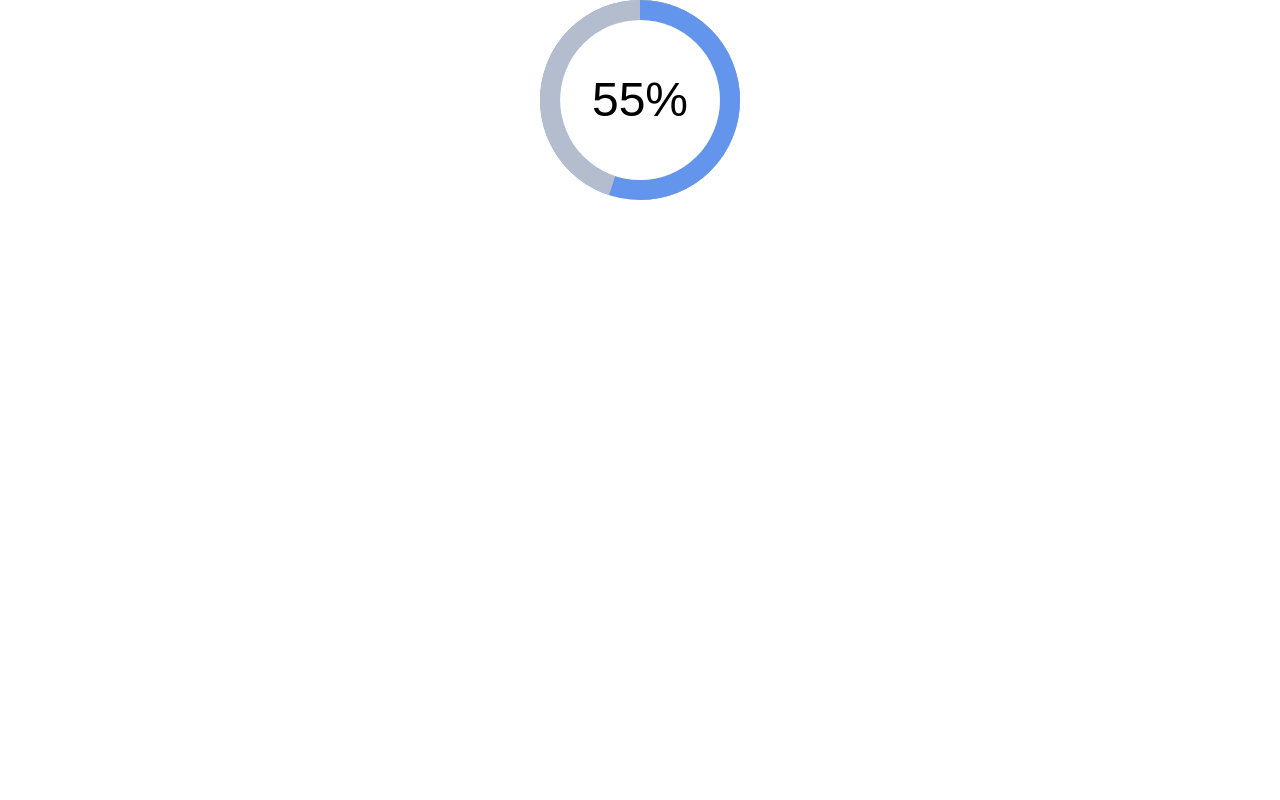
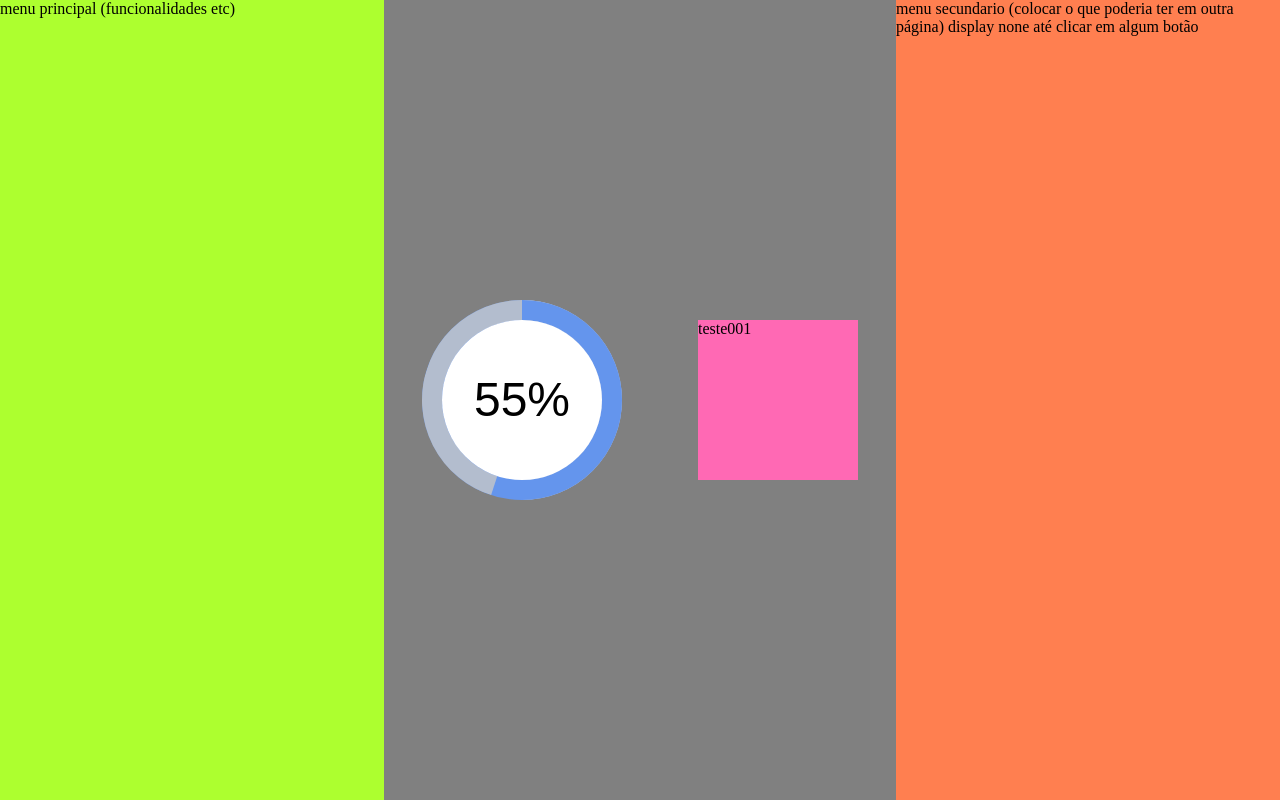
Before and after one commit to Icoders-Noite/igrower-tcc, a plain HTML site: page telaInicial.html in a window 1280 px wide. Drawn offline with Linux system fonts and the light colour scheme.

Commit message:
att Tela Principal 19/08

```diff
--- a/assets/css/telaInicial.css
+++ b/assets/css/telaInicial.css
@@ -1,3 +1,12 @@
+body {
+    display: flex;
+    flex-direction: row;
+    overflow: hidden;
+
+    height: 100vh;
+    width: 100vw;
+}
+
 #graficoAgua {
     display: flex;
     position: relative;
@@ -74,3 +83,36 @@
 #graficoAgua .info::after {
     content: '%';
 }
+
+#leftSideSec{
+    display: flex;
+    flex-direction: row;
+    width: 30vw;
+    height: 100vh;
+    background-color: greenyellow;
+}
+
+#middleSideSec{
+    display: flex;
+    flex-direction: row;
+    flex-wrap: wrap;
+    align-items: center;
+    justify-content: space-around;
+    flex-grow: 1;
+    background-color: grey;
+}
+
+#rightSideSec{
+    display: flex;
+    width: 30vw;
+    height: 100vh;
+    background-color: coral;
+
+}
+
+/* DEBUG AREA */
+#teste001{
+    background-color: hotpink;
+    width: 160px;
+    height: 160px;
+}
--- a/index.css
+++ /dev/null
@@ -1,121 +0,0 @@
-html,
-body {
-    margin: 0;
-    padding: 0;
-}
-
-body {
-    display: flex;
-    justify-content: right;
-    background: url(img/Horta-Fundo.png) repeat center fixed;
-    background-size: cover;
-    overflow: hidden;
-
-    height: 100vh;
-    width: 100vw;
-}
-
-.login {
-    display: flex;
-    flex-direction: column;
-    align-items: center;
-    box-sizing: border-box;
-    width: 500px;
-    padding: 55px;
-    background-color: #fffd;
-
-}
-
-.logo-container{
-    margin-bottom: 50px;
-}
-
-.logo-container img{
-    width: 200px;
-}
-
-.login-info-container{
-    display: flex;
-    flex-direction: column;
-    justify-content: space-between;
-    height: 25vh;
-    width: 100%;
-}
-
-.inp-login{
-    box-sizing: content-box;
-    height: 40px;
-    text-indent: 20px;
-    border: none;
-    border-radius: 2em;
-    font-size: 1em;
-}
-
-.botao{
-    display: flex;
-    align-items: center;
-    justify-content: center;
-}
-
-.btn-login{
-    background-color: greenyellow;
-    font-size: 1.5em;
-    height: 40px;
-    border-radius: 2em;
-    box-shadow:2px 2px 0 0 #777;
-}
-
-.btn-login:hover,
-.btn-login:active{
-    box-shadow: none;
-    transform: scale(0.95);
-}
-
-.cadastro-recuperar-container{
-    display: flex;
-    flex-direction: column;
-    justify-items: left;
-    font-size: 1em;
-}
-
-.link{
-    text-decoration: none;
-    color:purple;
-}
-.link:hover{
-    text-decoration: underline;
-    color: pink;
-}
-
-.direitos{
-    text-align: center;
-    color: #777b;
-}
-
-@media only screen
-  and (min-device-width: 375px)
-  and (max-device-width: 812px)
-  and (-webkit-min-device-pixel-ratio: 3) {
-    body{
-        justify-content: center;
-    }
-
-    .login{
-        width: 80%;
-        height: 80%;
-        padding: 35px;
-        align-self: center;
-        align-content: center;
-        border-radius: 0 0 100px 0 ;
-    }
-
-    .logo-container{
-        margin-bottom: 1em;
-    }
-
-    .login-info-container{
-        flex-grow: 1;
-        justify-content: space-between;
-    }
-
-  }
--- a/reset.css
+++ /dev/null
@@ -1,6 +0,0 @@
-html,
-body {
-    margin: 0px;
-    padding: 0px;
-    border: 0px;
-}
--- a/telaInicial.css
+++ /dev/null
@@ -1,76 +0,0 @@
-#graficoAgua {
-    display: flex;
-    position: relative;
-    justify-content: center;
-    align-content: center;
-}
-
-#graficoAgua .chart {
-    width: 0;
-    height: 0;
-    position: relative;
-    border: 100px solid cornflowerblue;
-    border-radius: 50%;
-}
-
-#graficoAgua .cover-under50 {
-    position: absolute;
-    z-index: 10;
-    border: 20px solid rgba(199, 199, 199, 0.8);
-    width: 160px;
-    height: 160px;
-    border-radius: 50%;
-    left: -100px;
-    top: -100px;
-    -webkit-clip-path: polygon(0% 0%, 50% 0%, 50% 100%, 0% 100%);
-    clip-path: polygon(0% 0%, 50% 0%, 50% 100%, 0% 100%);
-    transform: rotate(180deg);
-}
-
-#graficoAgua .cover-over50 {
-    position: absolute;
-    z-index: 30;
-    border: 20px solid rgba(199, 199, 199, 0.8);
-    width: 160px;
-    height: 160px;
-    border-radius: 50%;
-    left: -100px;
-    top: -100px;
-    -webkit-clip-path: polygon(0% 0%, 50% 0%, 50% 100%, 0% 100%);
-    clip-path: polygon(0% 0%, 50% 0%, 50% 100%, 0% 100%);
-    transform: rotate(0deg);
-}
-
-#graficoAgua .fill-over50 {
-    position: absolute;
-    z-index: 20;
-    border: 20px solid cornflowerblue;
-    width: 160px;
-    height: 160px;
-    border-radius: 50%;
-    left: -100px;
-    top: -100px;
-    -webkit-clip-path: polygon(0% 0%, 50% 0%, 50% 100%, 0% 100%);
-    clip-path: polygon(0% 0%, 50% 0%, 50% 100%, 0% 100%);
-    transform: rotate(0deg);
-    /* -180deg to 0deg for 50% to 100%*/
-}
-
-#graficoAgua .info {
-    width: 160px;
-    height: 160px;
-    position: absolute;
-    background-color: #fff;
-    border-radius: 50%;
-    z-index: 60;
-    font-size: 3rem;
-    line-height: 10rem;
-    font-family: sans-serif;
-    text-align: center;
-    top: -80px;
-    left: -80px;
-}
-
-#graficoAgua .info::after {
-    content: '%';
-}
--- a/telaInicial.html
+++ b/telaInicial.html
@@ -6,36 +6,35 @@
     <meta name="viewport" content="width=device-width, initial-scale=1.0">
     <link rel="stylesheet" href="init/reset.css">
     <link rel="stylesheet" href="assets/css/telaInicial.css">
+
     <title>Document</title>
 </head>
 
 <body>
-    <header>
-        <div>
-
-
+    <section id="leftSideSec">
+        menu principal (funcionalidades etc)
+    </section>
+    <section id="middleSideSec">
+        <div id="graficoAgua">
+            <div class="chart">
+                <div class="cover-under50"></div>
+                <div class="cover-over50"></div>
+                <div class="fill-over50"></div>
+                <div class="info">0</div>
+            </div>
         </div>
-    </header>
-    <section id="graficoAgua">
-        <div class="chart">
-            <div class="cover-under50"></div>
-            <div class="cover-over50"></div>
-            <div class="fill-over50"></div>
-            <div class="info">0</div>
+        <div id="teste001">
+            teste001
         </div>
     </section>
-    <!-- VER COMO FUNCIONA -->
-    <!-- <section id="alt">
-        <div class="chart"></div>
-        <div class="cover-under50"></div>
-        <div class="cover-over50"></div>
-        <div class="fill-over50"></div>
-    </section> -->
-    <footer>
+    <section id="rightSideSec">
+        menu secundario (colocar o que poderia ter em outra página)
+        display none até clicar em algum botão
+    </section>
 
-    </footer>
-
+    <!-- teste -->
     <script src="assets/js/teste.js"></script>
+    <script src="assets/js/testeTelaInicial.js"></script>
 
 </body>
 
```
Also changed, not shown: teste.js (deleted, +0 -53 lines), assets/img/menuIcon.png (added), img/Logo.png (deleted), img/f225735f68f73270e5eb675a9d57e564.jpg (deleted).
